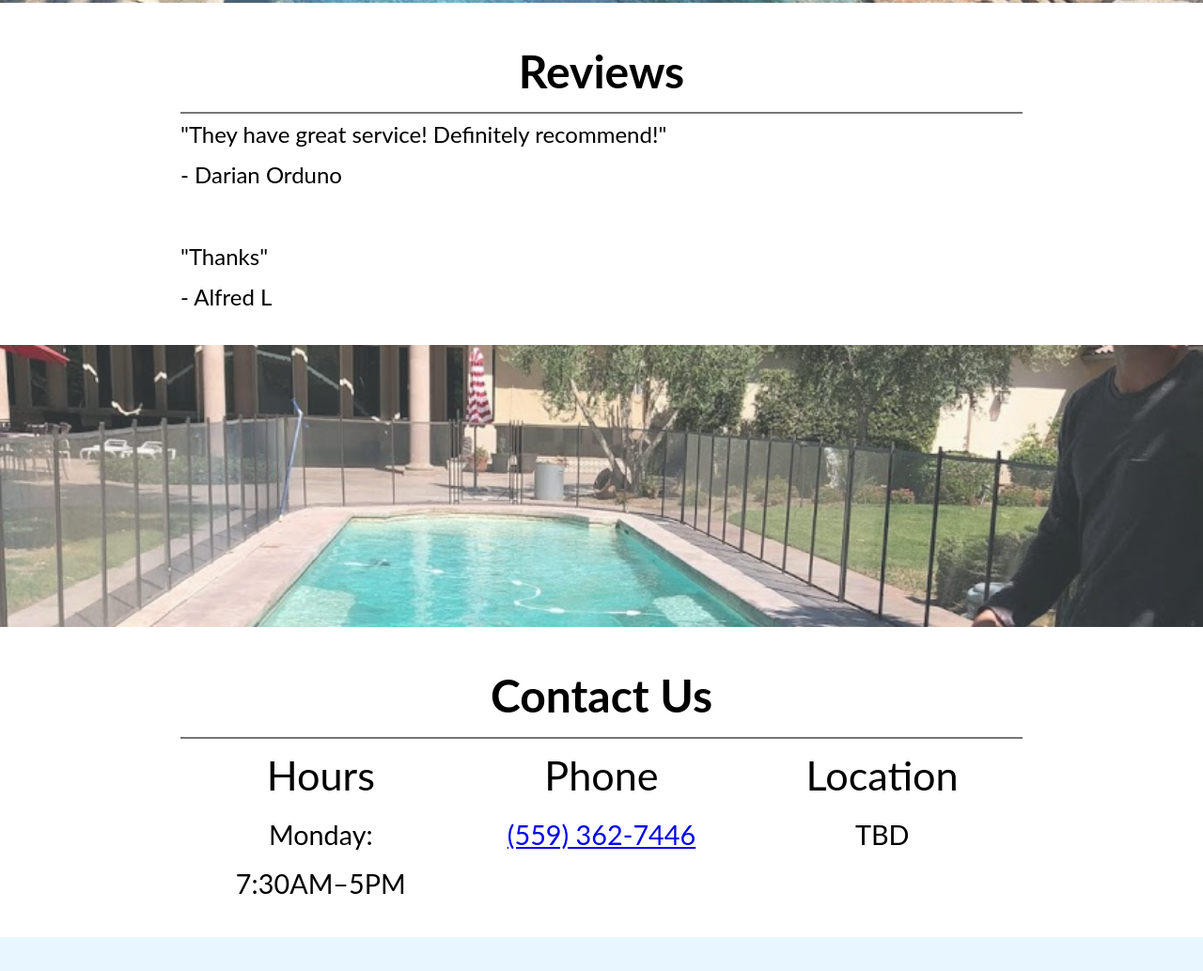
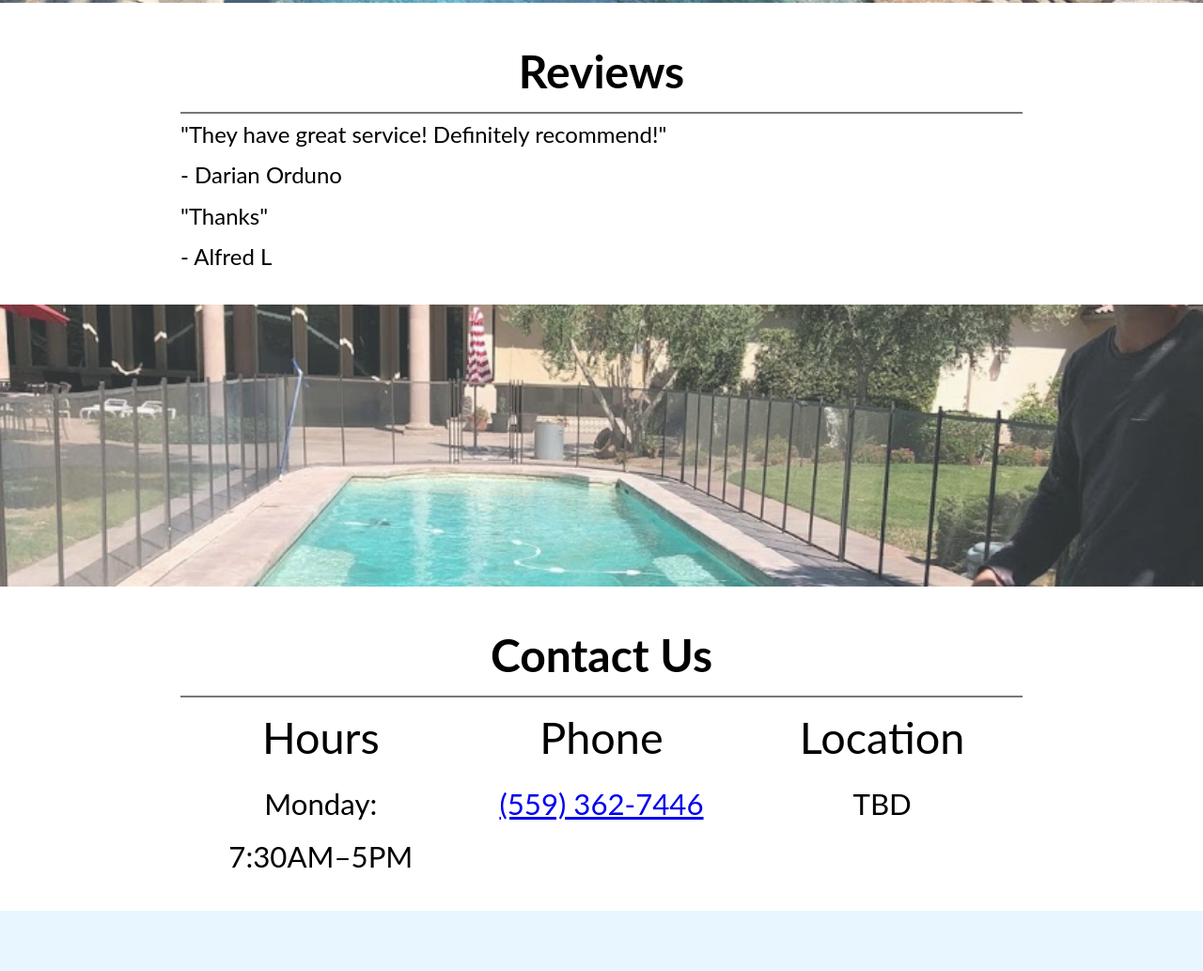
Before and after one commit to sapienspoolservice/sapienspoolservice.github.io, a plain HTML site: page index.html in a window 1280 px wide. Shown: the part 1312-2345 px from the top of the page at 94% size. Before the commit the page ends 2309 px from the top, so only its background shows below. Drawn offline with Linux system fonts and the light colour scheme.

Commit message:
Update index.html

```diff
--- a/index.html
+++ b/index.html
@@ -152,7 +152,7 @@
 		.t_cell {
 			display: table-cell;
 			width: 33%;
-			font-size: 1.2em;
+			font-size: 1.3em;
 		}
 
         </style>
@@ -183,11 +183,9 @@
 				<h1>
 					<a id="about">Our Main Goal</a>
 				</h1>
-				<p>
 				"Our business thrives when providing exceptional customer service. Keeping your pool crystal clear is a
 				priority, as well as maintaining your equipment functioning properly. We are local people that will
 				never lose the small business touch when providing our services."
-				</p>
 			</div>
 			<div class="bgimg2">
 			</div>
@@ -195,18 +193,14 @@
 				<h1>
 					<a id="reviews">Reviews</a>
 				</h1>
-				<p>
 				"They have great service! Definitely recommend!"<br>- Darian Orduno
-				</p>
 				<br>
-				<p>
 				"Thanks"
 				<br>- Alfred L
-				</p>
 			</div>
 			<div class="bgimg3">
 			</div>
-			<div class="intro">
+			<div class="intro" style="margin-bottom:5%">
 				<h1>
 					<a id="contact">Contact Us</a>
 				</h1>
```
